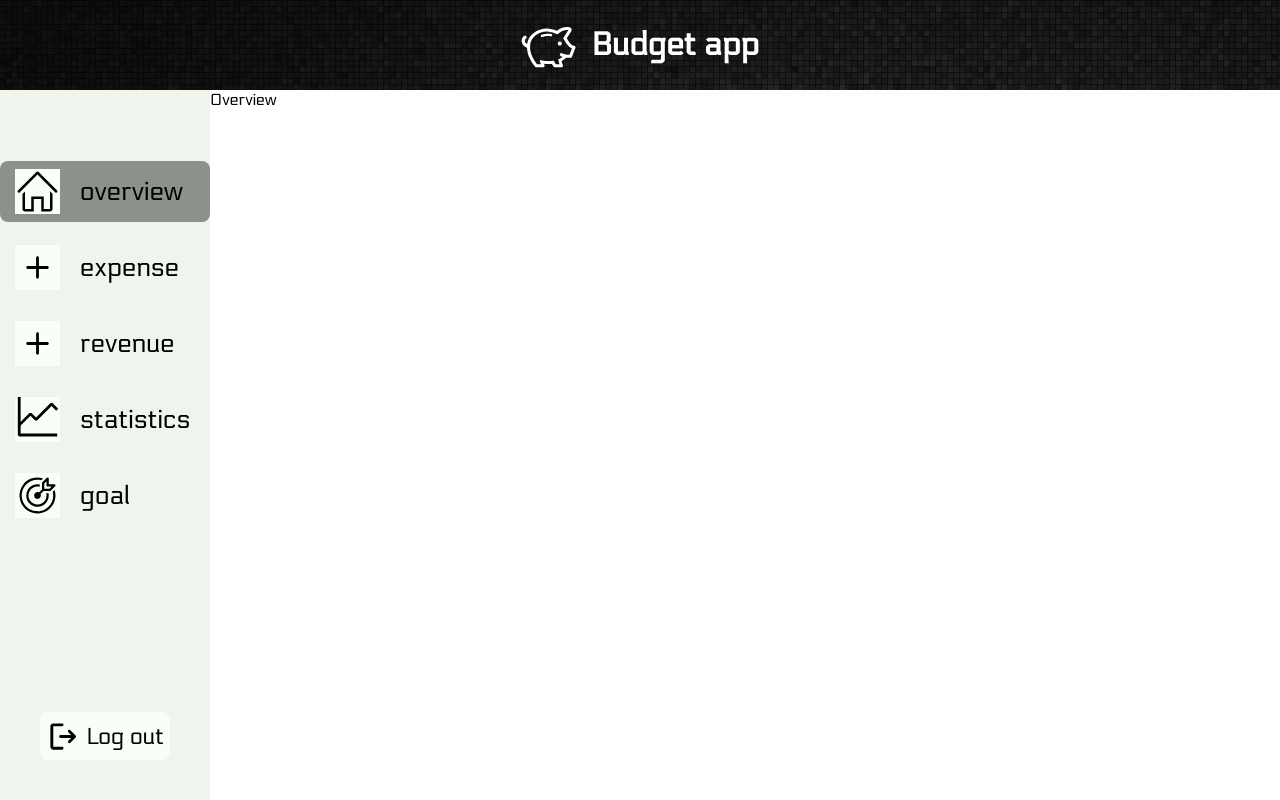
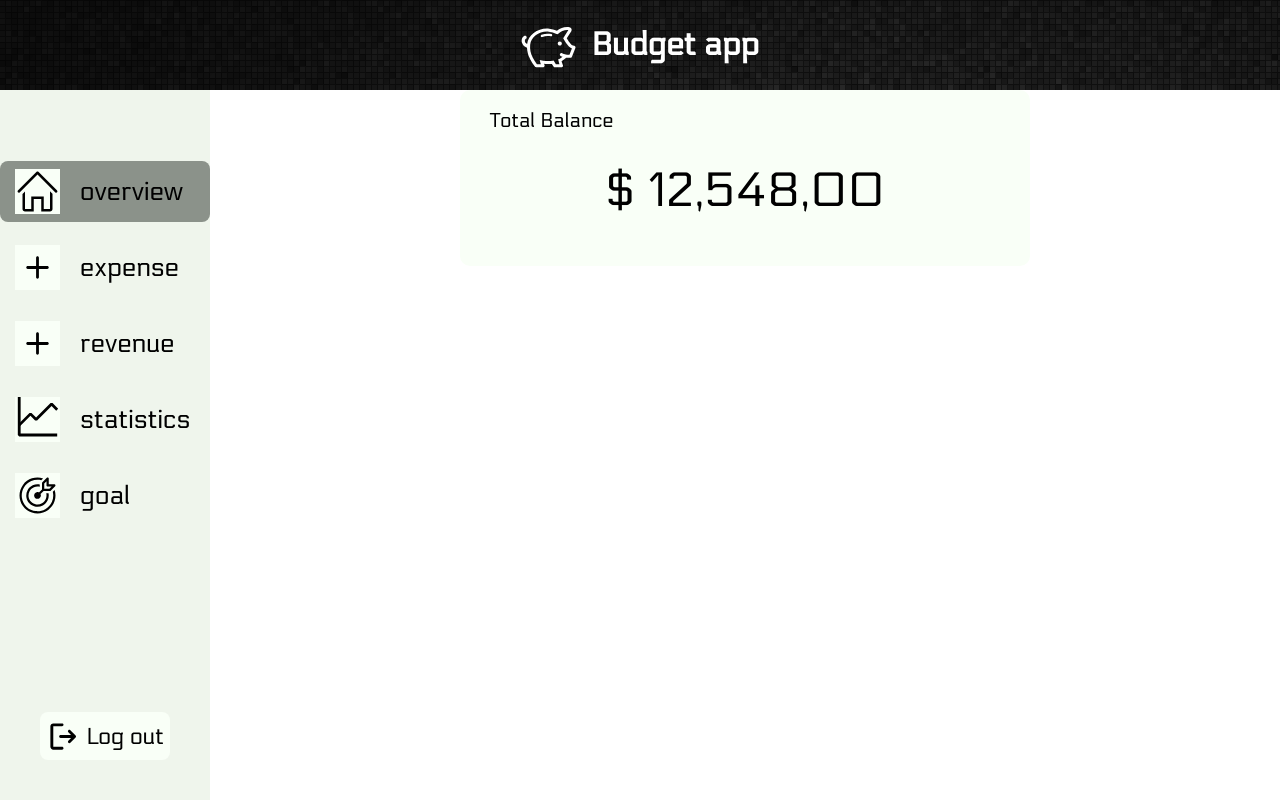
Before and after one commit to bsk94/Expense-tracker, a React (Create React App) app: page / in a window 1280 px wide. Built offline with nearby package versions, Linux system fonts and the light colour scheme.

Commit message:
total balance component added

```diff
--- /dev/null
+++ b/src/components/molecules/totalBalance/index.tsx
@@ -0,0 +1,12 @@
+import { StyledTotalBalance, StyledTotalBalanceAmount } from './totalBalance-styles';
+
+const TotalBalance = () => {
+  return (
+    <StyledTotalBalance>
+      <span>Total Balance</span>
+      <StyledTotalBalanceAmount>$ 12,548,00</StyledTotalBalanceAmount>
+    </StyledTotalBalance>
+  );
+};
+
+export default TotalBalance;
--- /dev/null
+++ b/src/components/molecules/totalBalance/totalBalance-styles.ts
@@ -0,0 +1,29 @@
+import styled from 'styled-components';
+import { media } from '../../../globalStyles/mediaQueries';
+
+export const StyledTotalBalance = styled.div`
+  background-color: ${({ theme }) => theme.colors.lightest};
+  width: 95%;
+  max-width: 57rem;
+  height: 22vh;
+  border-radius: 10px;
+  display: flex;
+  flex-direction: column;
+  justify-content: center;
+  align-items: center;
+
+  ${media.mobile} {
+    background-color: ${({ theme }) => theme.colors.lightGreen};
+  }
+
+  span {
+    font-size: 2rem;
+    margin-left: 3rem;
+    align-self: flex-start;
+  }
+`;
+
+export const StyledTotalBalanceAmount = styled.div`
+  font-size: 4.8rem;
+  padding: 5%;
+`;
--- a/src/components/organisms/overview/index.tsx
+++ b/src/components/organisms/overview/index.tsx
@@ -1,7 +1,13 @@
 import React from 'react';
+import TotalBalance from '../../molecules/totalBalance';
+import { StyledOverviewContainer } from './overview-styled';
 
 const Overview = () => {
-  return <div>Overview</div>;
+  return (
+    <StyledOverviewContainer>
+      <TotalBalance />
+    </StyledOverviewContainer>
+  );
 };
 
 export default Overview;
--- /dev/null
+++ b/src/components/organisms/overview/overview-styled.ts
@@ -0,0 +1,12 @@
+import styled from 'styled-components';
+import { media } from '../../../globalStyles/mediaQueries';
+
+export const StyledOverviewContainer = styled.div`
+  display: flex;
+  flex-direction: column;
+  align-items: center;
+
+  ${media.mobile} {
+    background-color: ${({ theme }) => theme.colors.lightest};
+  }
+`;
```
